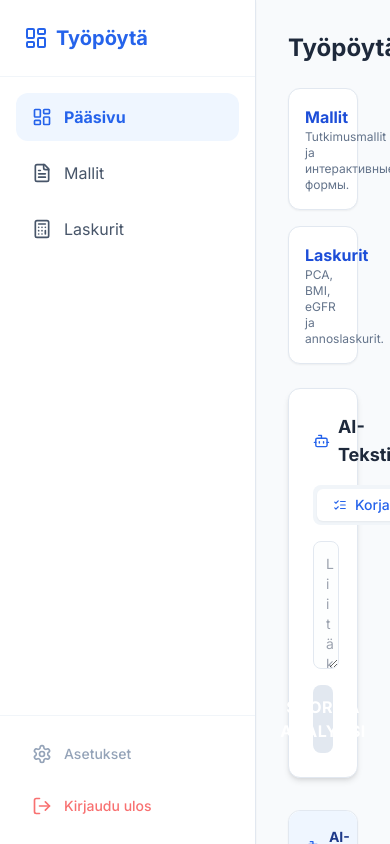
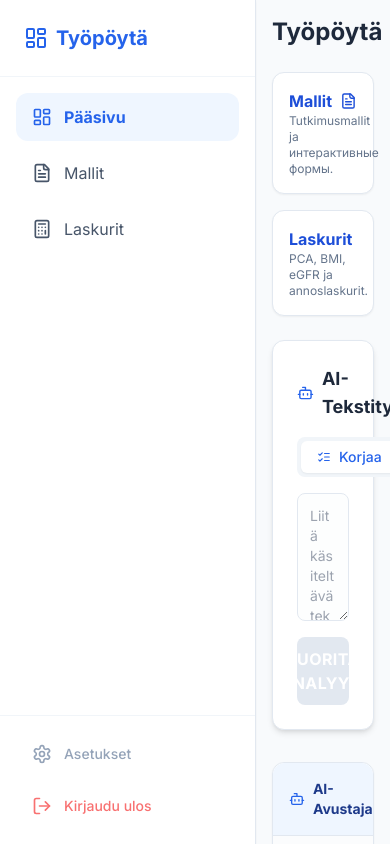
Before and after one commit to kapiur/LaakarinTyopoyta, a Next.js app: page / in a window 390 px wide. Built offline with nearby package versions, Linux system fonts and the light colour scheme; no server answers.

Commit message:
Update layout.tsx

```diff
--- a/app/layout.tsx
+++ b/app/layout.tsx
@@ -17,13 +17,16 @@ export default function RootLayout({
   children: React.ReactNode;
 }) {
   return (
-    <html lang="fi">
-      <body className={`${inter.className} bg-slate-50 text-slate-900`}>
+    <html lang="fi" className="antialiased">
+      <body className={`${inter.className} bg-slate-50 text-slate-900 min-h-screen`}>
         <Providers>
           <div className="flex h-screen overflow-hidden">
+            {/* Боковая панель навигации */}
             <Sidebar />
-            <main className="flex-1 overflow-auto bg-slate-50 relative">
-              <div className="p-8">
+
+            {/* Основной контент */}
+            <main className="flex-1 overflow-y-auto bg-slate-50 relative scroll-smooth">
+              <div className="max-w-[1600px] mx-auto p-4 md:p-8">
                 {children}
               </div>
             </main>
```
